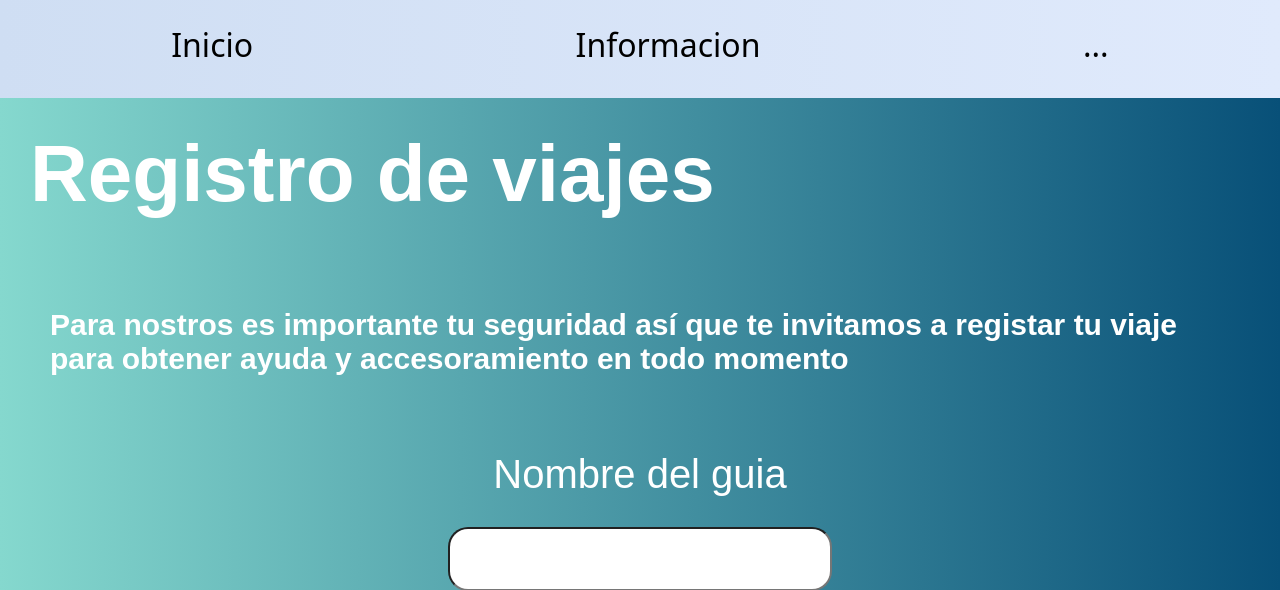
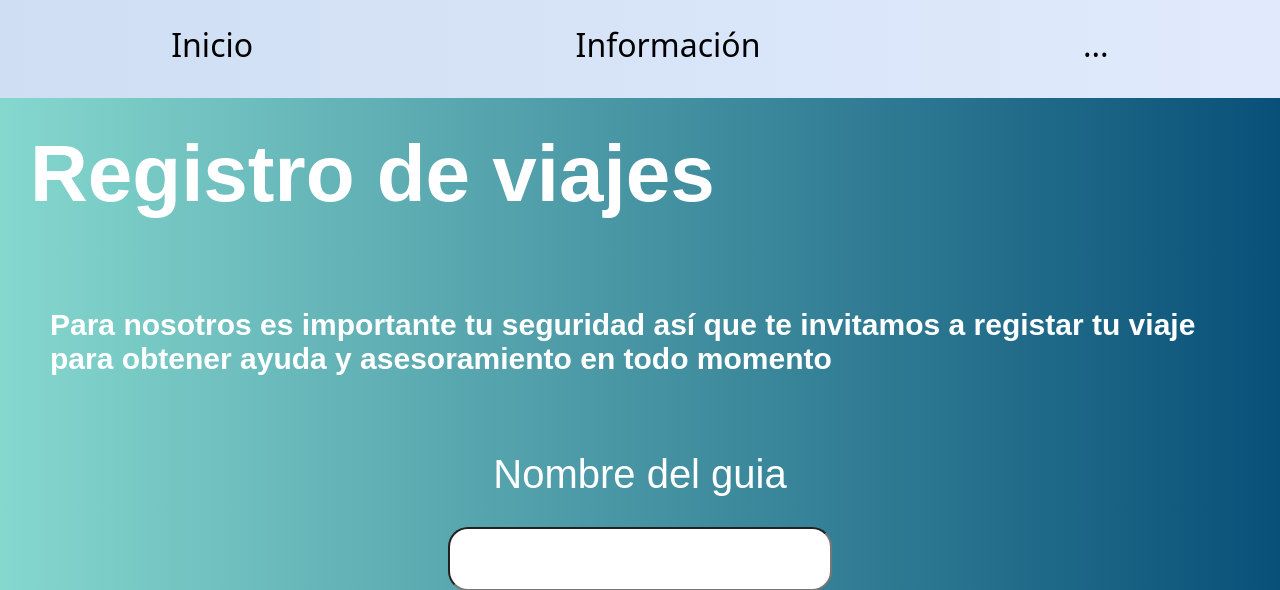
Before and after one commit to Luismaprzzzz/Remedial, a Flask app: page /formula in a window 1280 px wide. Shown: the top 590 px of the page. Run offline with Flask 2, Linux system fonts and the light colour scheme.

Commit message:
Update Formulario.html

```diff
--- a/templates/Formulario.html
+++ b/templates/Formulario.html
@@ -15,7 +15,7 @@
 
     <a class="nav-link active" aria-current="page" href="/"><h2>Inicio</h2></a>
 
-    <a class="nav-link" href="/inf"><h2>Informacion</h2></a>
+    <a class="nav-link" href="/inf"><h2>Información</h2></a>
 
     <a class="nav-link" href="#"><h2>...</h2></a>
 
@@ -25,8 +25,8 @@
 
 <div class="mtex">
 <h2>Registro de viajes </h2>
-<p>Para nostros es importante tu seguridad así que te invitamos a registar tu viaje para obtener ayuda
-y accesoramiento en todo momento</p>
+<p>Para nosotros es importante tu seguridad así que te invitamos a registar tu viaje para obtener ayuda
+y asesoramiento en todo momento</p>
 </div>
 
 
```
